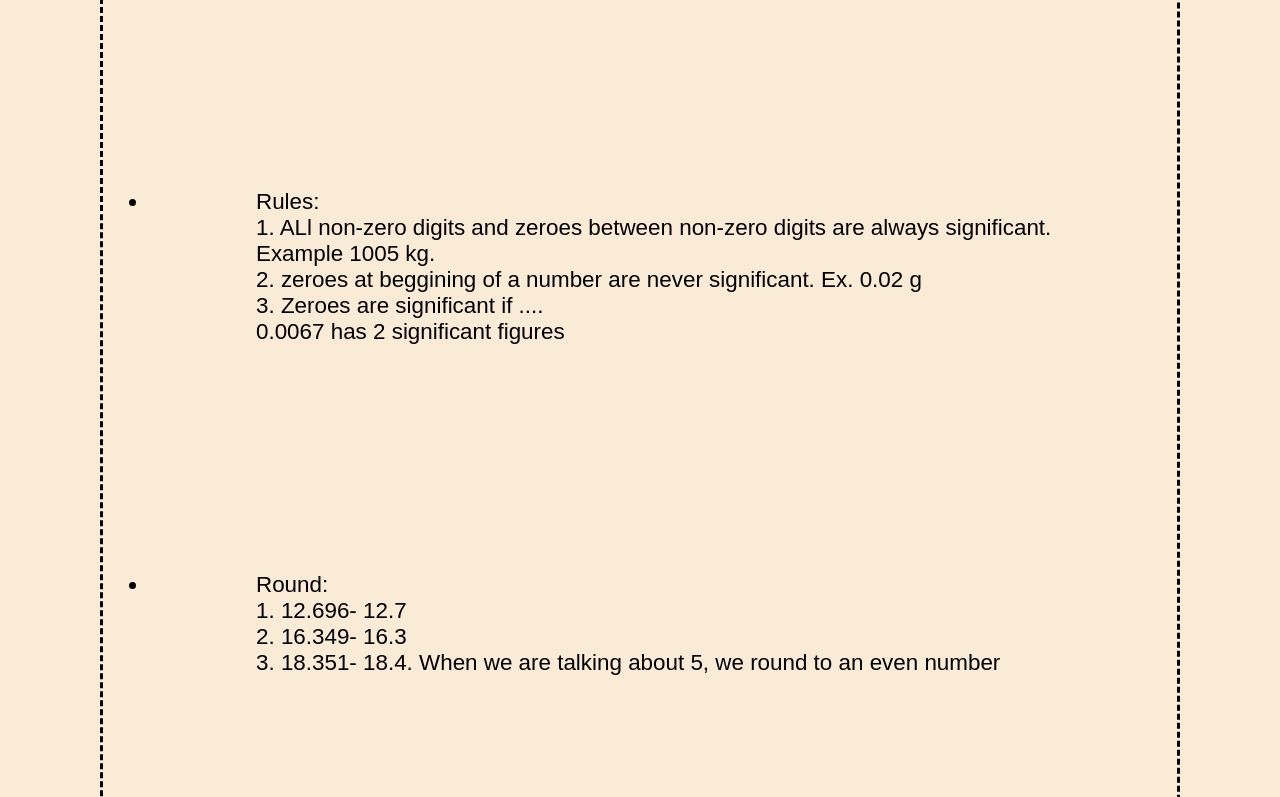
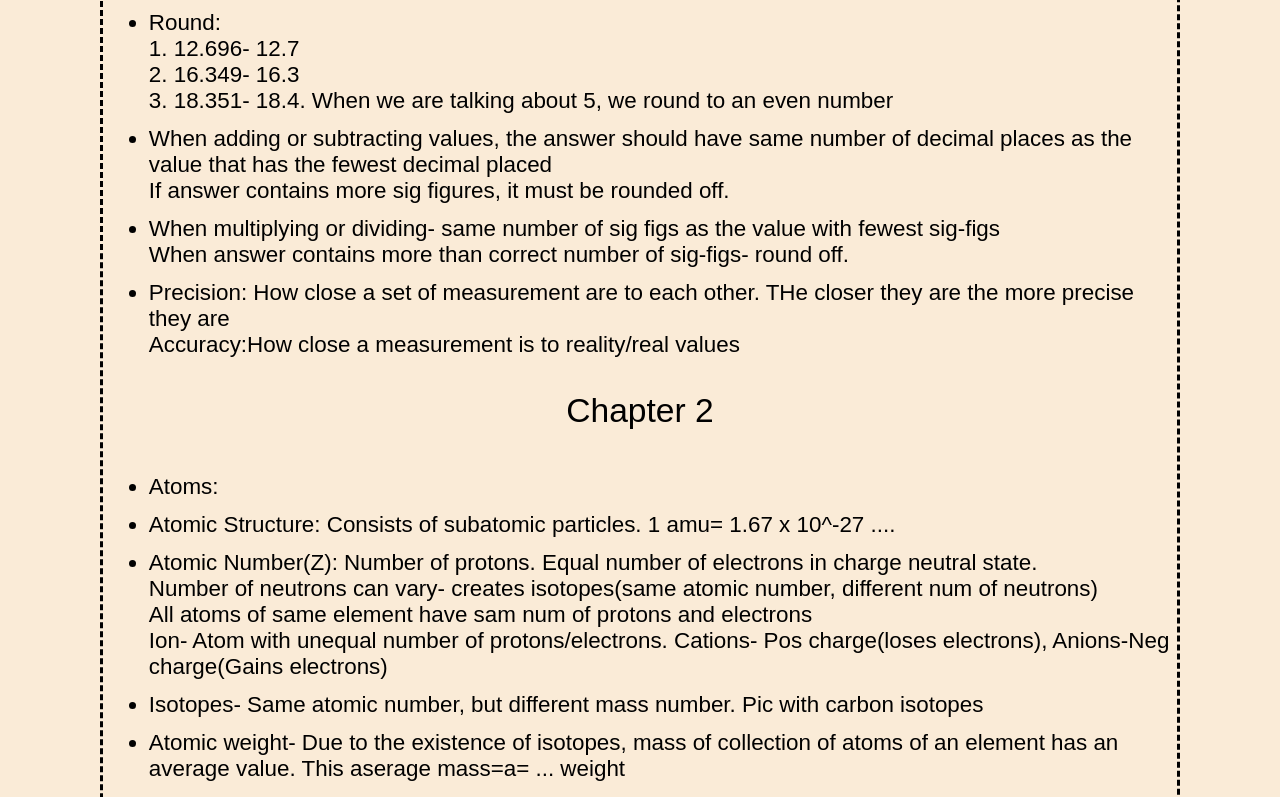
Before and after one commit to AaditBhatia/Chem111, a plain HTML site: page chem111/lecture4.html in a window 1280 px wide. Shown: the part 323-1120 px from the top of the page. Drawn offline with Linux system fonts and the light colour scheme.

Commit message:
Fixing padding

```diff
--- a/chem111/lecture4.html
+++ b/chem111/lecture4.html
@@ -58,6 +58,10 @@
 
         Isotopes- Same atomic number, but different mass number. Pic with carbon isotopes
     </p1></li></br>
+    <li><p1>
+        Atomic weight- Due to the existence of isotopes, mass of collection of atoms of an element has an average value.
+        This aserage mass=a= ... weight
+    </p1></li></br>
 
     </ul>
     <div><img src="images/Scientific-notation.png" alt="Something" class="responsivescin" /></div>
--- a/chem111/styles/home.css
+++ b/chem111/styles/home.css
@@ -23,7 +23,6 @@ li {
 
     font-size: 2em;
     margin: 0 0 0 2em;
-    padding: 10%;
 }
 
 li span {
```
